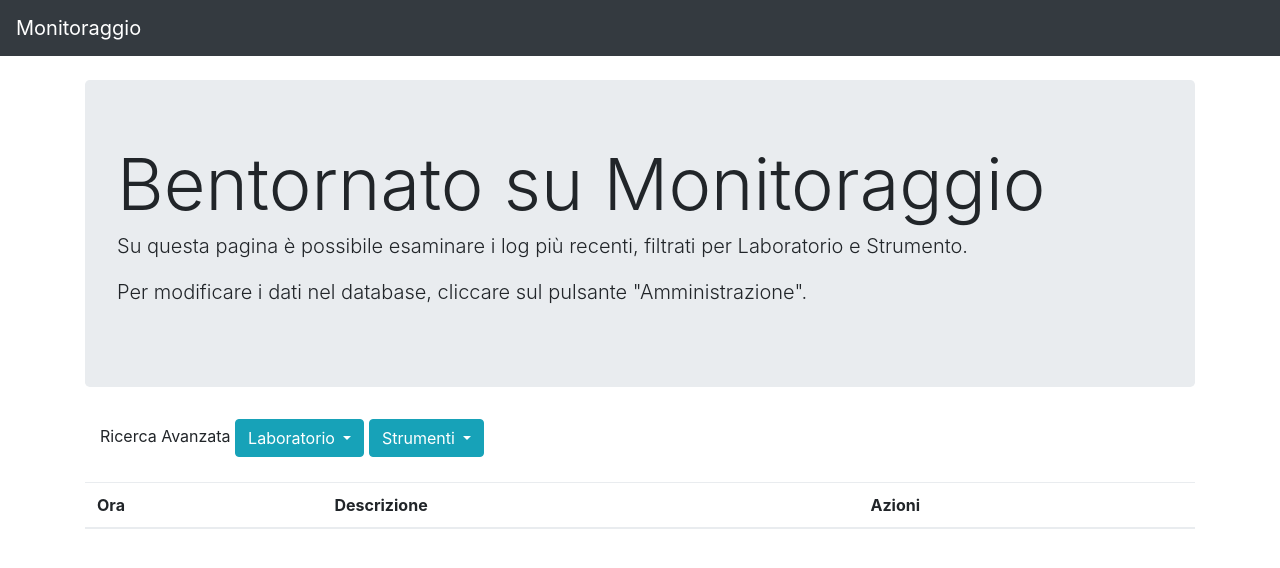
After one commit to Nemesis-FT/Monitoraggio, a Flask app: template templates/monitoraggio.htm in a window 1280 px wide. The commit adds this page. Shown: the top 568 px of the page. Run offline with Flask 2, Linux system fonts and the light colour scheme; the template is opened without the code that fills it, so the values that code supplies are empty; some libraries are stand-ins or nearby versions.

Commit message:
Create some awful js script

```diff
--- a/server.py
+++ b/server.py
@@ -139,9 +139,44 @@ def page_home():
         return redirect(url_for('page_login'))
 
 
-@app.route("/monitoraggio", methods=["GET","POST"])
+@app.route("/monitoraggio", methods=["GET", "POST"])
 def page_monitoraggio():
-    pass
+    if 'username' not in session or 'username' is None:
+        return redirect(url_for('page_login'))
+    if request.method == "GET":
+        logs = Log.query.limit(100).all()
+        utente = find_user(session['username'])
+        laboratori = Laboratorio.query.all()
+        return render_template("monitoraggio.htm", utente=utente, laboratori=laboratori, logs=logs)
+
+
+@app.route("/strumquery", methods=['POST']) # Queste funzioni sono orrende.
+def page_strumquery():
+    if 'username' not in session or 'username' is None:
+        abort(403)
+    print(request.form['lab'])
+    risultato = Strumento.query.filter_by(laboratorio_id=request.form['lab']).all()
+    msg = ""
+    for entita in risultato:
+        msg = msg + "<a class=\"dropdown-item\" onclick=\"strumsense(" + str(entita.sid) + ")\">" + entita.nome + "</a>\n"
+    return msg
+
+
+@app.route("/logquery", methods=['POST'])
+def page_logquery():
+    if 'username' not in session or 'username' is None:
+        abort(403)
+    risultato = Log.query.filter_by(strumento_id=request.form['strum']).all()
+    msg = ""
+    for entita in risultato:
+        msg = msg + """
+        <tr>
+                <td>{}</td>
+                <td>{}</td>
+                <td> </td>
+        </tr>
+        """.format(entita.data, entita.error)
+    return msg
 
 
 @app.route("/login", methods=['GET', 'POST'])
@@ -151,7 +186,7 @@ def page_login():
     else:
         if login(request.form['username'], request.form['password']):
             session['username'] = request.form['username']
-            return redirect(url_for('page_dashboard'))
+            return redirect(url_for('page_monitoraggio'))
         else:
             abort(403)
 
--- /dev/null
+++ b/templates/monitoraggio.htm
@@ -0,0 +1,79 @@
+{% extends "stampo.htm" %}
+{% block title %}Monitoraggio{% endblock %}
+{% block extrahead %}
+    <script type="text/javascript">
+        function labsense(id) {
+            var xhr = new XMLHttpRequest();
+            document.getElementById("corpoTabellaRicerca").innerHTML = ""
+            xhr.addEventListener("readystatechange", function () {
+                if (xhr.readyState == 4 && xhr.status == 200) {
+                    document.getElementById("strumdrop").innerHTML = xhr.responseText;
+                }
+            });
+            xhr.open("POST", "/strumquery", true);
+            xhr.setRequestHeader("Content-Type", "application/x-www-form-urlencoded");
+            var parametri = "lab=" + id;
+            xhr.send(parametri);
+        }
+
+        function strumsense(sid) {
+            var xhr = new XMLHttpRequest();
+            document.getElementById("corpoTabellaRicerca").innerHTML = ""
+            xhr.addEventListener("readystatechange", function () {
+                if (xhr.readyState == 4 && xhr.status == 200) {
+                    document.getElementById("corpoTabellaRicerca").innerHTML = xhr.responseText;
+                }
+            });
+            xhr.open("POST", "/logquery", true);
+            xhr.setRequestHeader("Content-Type", "application/x-www-form-urlencoded");
+            var parametri = "strum=" + sid;
+            xhr.send(parametri);
+        }
+    </script>
+{% endblock %}
+{% block content %}
+    <div class="jumbotron">
+        <h1 class="display-3">Bentornato su Monitoraggio</h1>
+        <p class="lead">Su questa pagina è possibile esaminare i log più recenti, filtrati per Laboratorio e
+            Strumento.</p>
+        <p class="lead">Per modificare i dati nel database, cliccare sul pulsante "Amministrazione".</p>
+    </div>
+    <div class="col-md-6">
+    Ricerca Avanzata
+    <div class="btn-group" role="group">
+        <button id="Laboratori" type="button" class="btn btn-info dropdown-toggle btn-block" data-toggle="dropdown"
+                aria-haspopup="true" aria-expanded="false">
+            Laboratorio
+        </button>
+        <div class="dropdown-menu" aria-labelledby="Laboratori">
+            {% for laboratorio in laboratori %}
+                <a class="dropdown-item" onclick="labsense({{ laboratorio.lid }})">{{ laboratorio.nome }}</a>
+            {% endfor %}
+        </div>
+    </div>
+    <div class="btn-group" role="group">
+        <button id="Strumenti" type="button" class="btn btn-info dropdown-toggle btn-block" data-toggle="dropdown"
+                aria-haspopup="true" aria-expanded="false">
+            Strumenti
+        </button>
+        <div class="dropdown-menu" aria-labelledby="Strumenti" id="strumdrop">
+
+        </div>
+    </div>
+    </div>
+    <div class="col-md-6">
+    </div>
+    <br>
+    <table class="table table-hover">
+        <thead>
+        <tr>
+            <th>Ora</th>
+            <th>Descrizione</th>
+            <th>Azioni</th>
+        </tr>
+        </thead>
+        <tbody id="corpoTabellaRicerca">
+
+        </tbody>
+    </table>
+{% endblock %}
--- a/templates/nav.htm
+++ b/templates/nav.htm
@@ -1,5 +1,5 @@
 <nav class="navbar navbar-dark bg-dark navbar-static-top">
-    <a class="navbar-brand" href="/dashboard">Monitoraggio</a>
+    <a class="navbar-brand" href="/monitoraggio">Monitoraggio</a>
     {% if utente %}
         <ul class="nav">
         {% for laboratorio in laboratori %}
@@ -8,7 +8,10 @@
             </li>
         {% endfor %}
         </ul>
+        <ul class="nav">
+        <a href="/dashboard" class="btn btn-info">Amministrazione</a>
         <a href="/" class="btn btn-danger">Logout</a>
+        </ul>
     {% else %}
     {% endif %}
 </nav>
```
Also changed, not shown: 1 other file.
